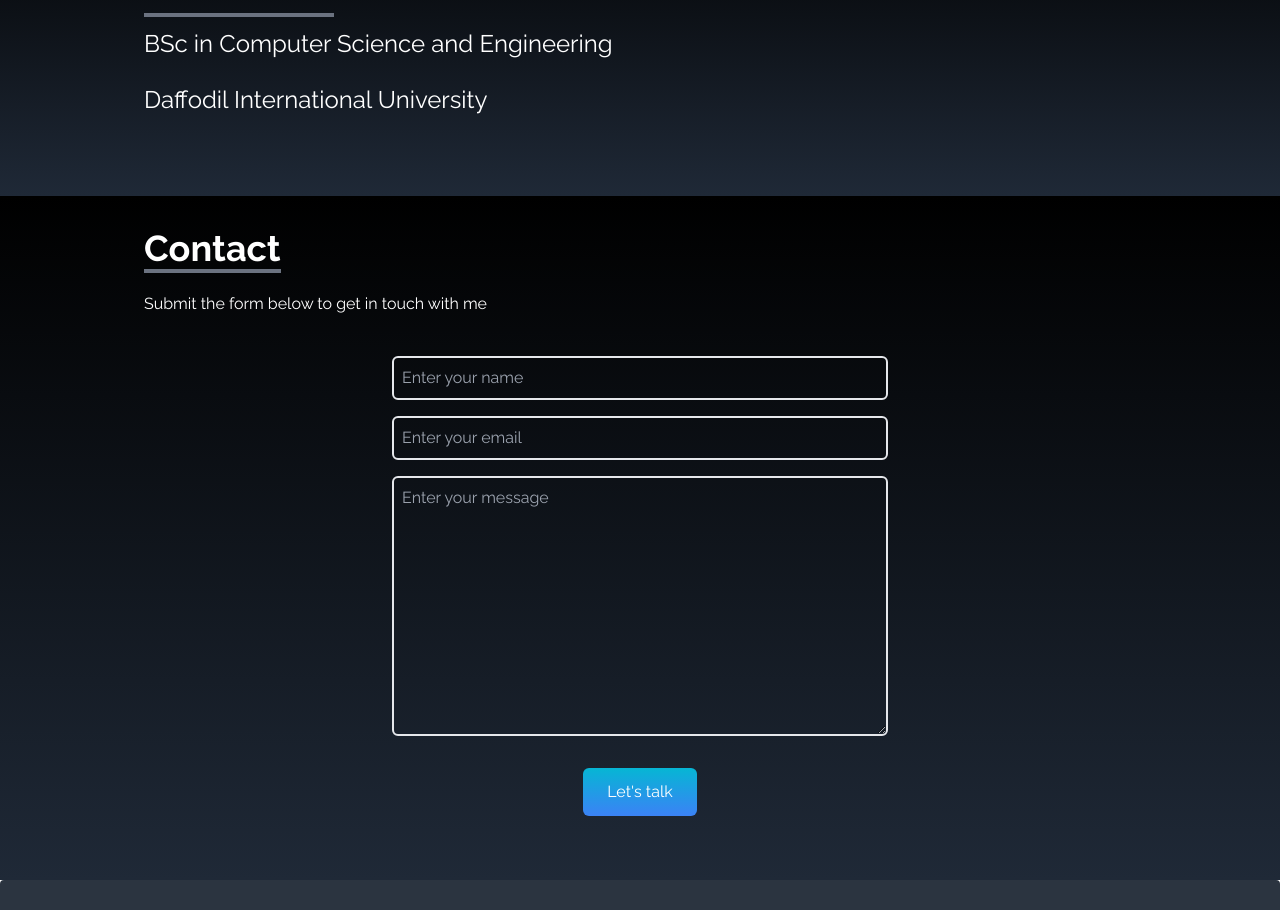
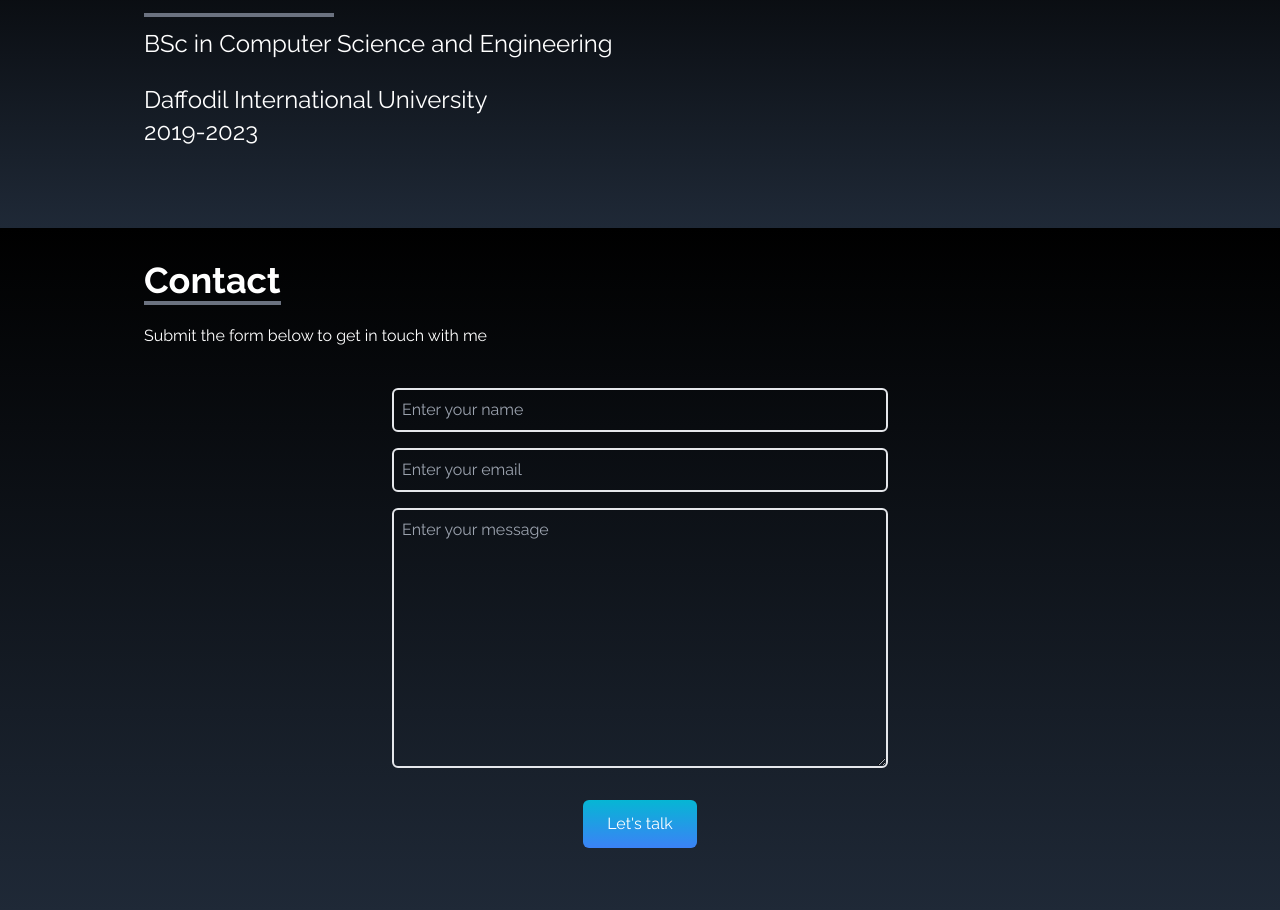
Before and after one commit to adnan2508/portfolio, a React (Vite) app: page / in a window 1280 px wide. Shown: the part 3494-4404 px from the top of the page. Built offline with nearby package versions, Linux system fonts and the light colour scheme.

Commit message:
education updated

```diff
--- a/src/components/Education.jsx
+++ b/src/components/Education.jsx
@@ -8,6 +8,7 @@ const Education = () => {
           <p className='text-4xl font-bold border-b-4 border-gray-500 p-2 inline'>Education</p>
           <p className='py-6 text-2xl'>BSc in Computer Science and Engineering</p>
           <p className='text-2xl'>Daffodil International University</p>
+          <p className='text-2xl'>2019-2023</p>
         </div>
       </div>
     </div>
```
